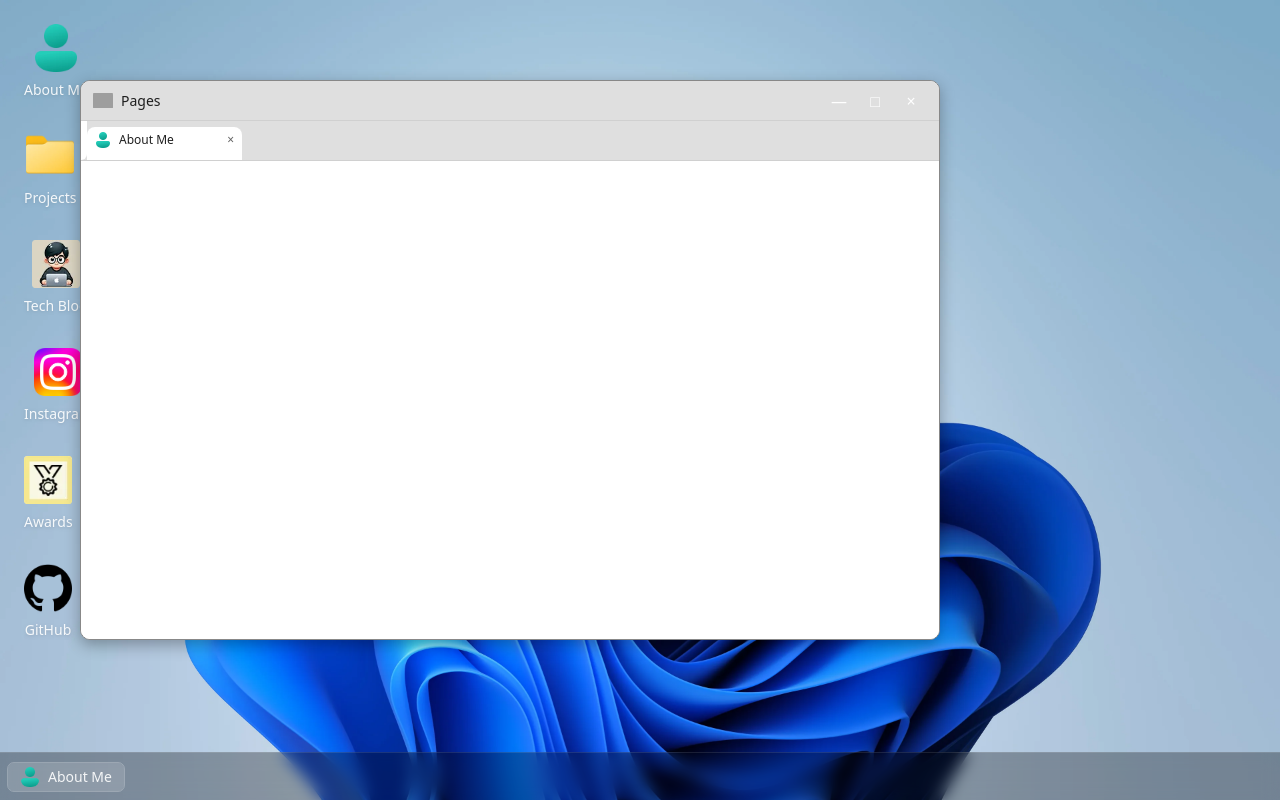
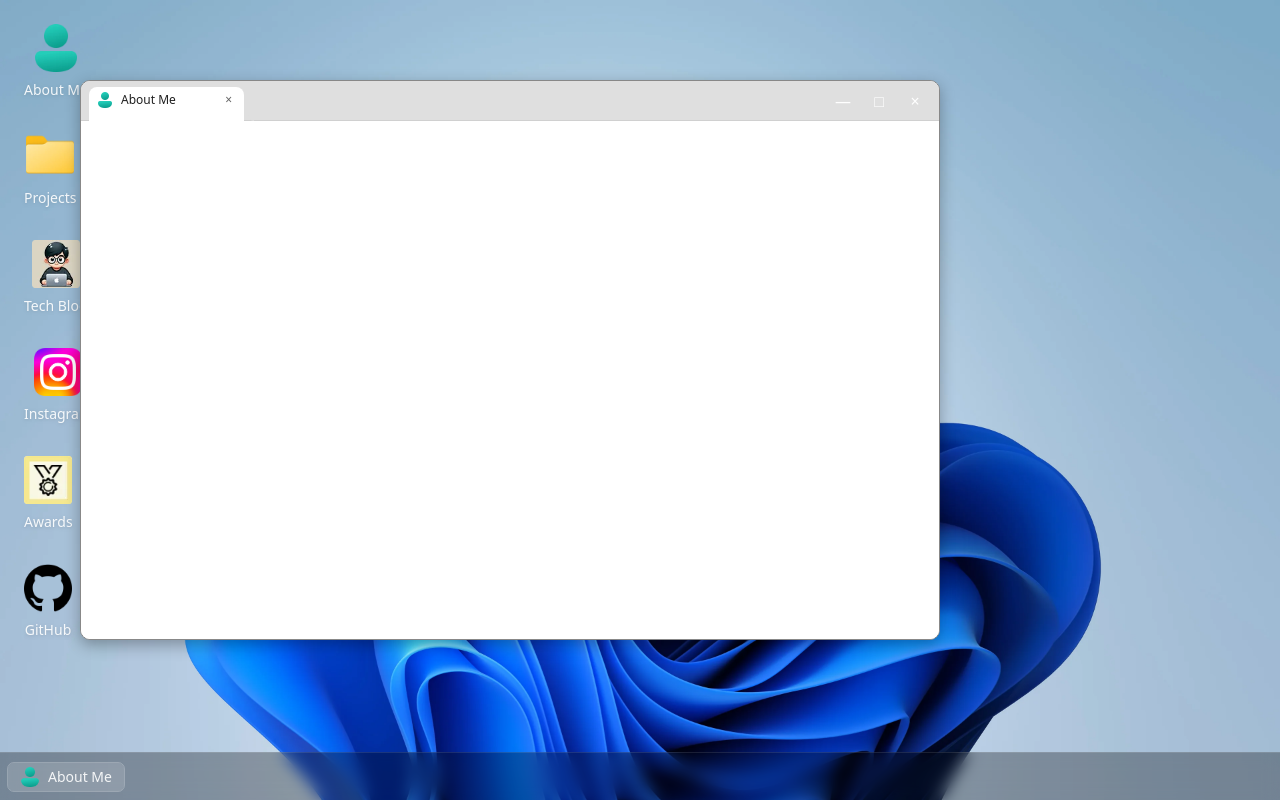
Before and after one commit to alpaka206/alpaka206.github.io, a React (Vite) app: page / in a window 1280 px wide. Both pictures are taken after a click on the button "About Me". Built offline with nearby package versions, Linux system fonts and the light colour scheme; grey boxes are pictures that could not be loaded.

Commit message:
refactor: 페이지창 UI 수정

```diff
--- a/src/features/desktop/components/PagesBody.tsx
+++ b/src/features/desktop/components/PagesBody.tsx
@@ -1,15 +1,7 @@
-import { PagesWindow, PageType } from '@/store';
+import { PagesWindow } from '@/store';
 import { useMemo } from 'react';
 
-export function PagesBody({
-  win,
-  onSetActiveTab,
-  onCloseTab,
-}: {
-  win: PagesWindow;
-  onSetActiveTab: (id: PageType) => void;
-  onCloseTab: (id: PageType) => void;
-}) {
+export function PagesBody({ win }: { win: PagesWindow }) {
   const { tabs, activeTabId } = win;
   const active = useMemo(
     () => tabs.find((t) => t.id === activeTabId) ?? tabs[0],
@@ -18,51 +10,6 @@ export function PagesBody({
 
   return (
     <div className='flex flex-col w-full h-full min-h-0'>
-      <div className='h-10 flex items-end bg-[#dfdfdf] border-b border-[#d0d0d0]'>
-        <div className='w-[6px] h-full bg-white rounded-br-[8px]' />
-
-        <div className='flex h-full'>
-          {tabs.map((t) => {
-            const isActive = t.id === active?.id;
-            return (
-              <button
-                key={t.id}
-                onClick={() => onSetActiveTab(t.id)}
-                className={[
-                  'flex items-center justify-between w-[155px] rounded-t-[8px] text-[12px] font-normal select-none',
-                  'pr-2 pl-0',
-                  isActive
-                    ? 'bg-white pt-[6px] pb-[14px] mt-[6px] mb-0'
-                    : 'bg-[#dfdfdf] pt-[6px] pb-[6px] mt-[6px] mb-[8px] hover:bg-white/50',
-                ].join(' ')}
-                title={t.title}
-              >
-                <div className='flex items-center w-full'>
-                  <img
-                    src={t.icon}
-                    alt=''
-                    className='w-4 h-4 object-contain ml-2 mr-2'
-                  />
-                  <span className='truncate text-[#1f1f1f]'>{t.title}</span>
-                </div>
-                <button
-                  onClick={(e) => {
-                    e.stopPropagation();
-                    onCloseTab(t.id);
-                  }}
-                  className='ml-auto text-[#1f1f1f]/70 hover:text-[#1f1f1f]'
-                  aria-label='Close tab'
-                >
-                  ×
-                </button>
-              </button>
-            );
-          })}
-        </div>
-
-        <div className='w-[6px] h-full bg-[#dfdfdf] rounded-bl-[8px]' />
-      </div>
-
       <div
         className='flex-1 min-h-0 overflow-y-auto p-0
                    [&_img]:max-w-full [&_img]:h-auto [&_img]:object-contain
--- a/src/features/desktop/components/WindowShell.tsx
+++ b/src/features/desktop/components/WindowShell.tsx
@@ -11,6 +11,7 @@ export function WindowShell({ win }: { win: AnyWindow }) {
   const setWindowPosition = useDesktopStore((s) => s.setWindowPosition);
   const setActiveTab = useDesktopStore((s) => s.setActiveTab);
   const closeTab = useDesktopStore((s) => s.closeTab);
+  const isMax = win.isMaximized;
 
   const draggingRef = useRef<{
     startX: number;
@@ -19,7 +20,18 @@ export function WindowShell({ win }: { win: AnyWindow }) {
     originY: number;
   } | null>(null);
 
+  const shellStyle: React.CSSProperties = isMax
+    ? { zIndex: win.zIndex }
+    : {
+        left: win.position.x,
+        top: win.position.y,
+        zIndex: win.zIndex,
+        width: win.size?.w ?? 860,
+        height: win.size?.h ?? 560,
+      };
+
   const onPointerDownHeader = (e: React.PointerEvent) => {
+    if ((e.target as HTMLElement).closest('[data-nodrag]')) return;
     focusWindow(win.id);
     (e.target as Element).setPointerCapture?.(e.pointerId);
     draggingRef.current = {
@@ -33,9 +45,10 @@ export function WindowShell({ win }: { win: AnyWindow }) {
   const onPointerMove = (e: React.PointerEvent) => {
     if (!draggingRef.current || win.isMaximized) return;
     const { startX, startY, originX, originY } = draggingRef.current;
-    const dx = e.clientX - startX;
-    const dy = e.clientY - startY;
-    setWindowPosition(win.id, { x: originX + dx, y: originY + dy });
+    setWindowPosition(win.id, {
+      x: originX + (e.clientX - startX),
+      y: originY + (e.clientY - startY),
+    });
   };
 
   const onPointerUp = (e: React.PointerEvent) => {
@@ -43,32 +56,29 @@ export function WindowShell({ win }: { win: AnyWindow }) {
     (e.target as Element).releasePointerCapture?.(e.pointerId);
   };
 
-  const stylePos = win.isMaximized
-    ? {}
-    : { left: win.position.x, top: win.position.y };
-  const z = win.zIndex;
-
   return (
     <div
       className={`absolute pointer-events-auto ${
         win.isMaximized ? 'inset-0' : ''
       } ${win.isOpen && !win.isMinimized ? '' : 'hidden'}`}
-      style={{
-        ...stylePos,
-        zIndex: z,
-        width: win.size?.w ?? 860,
-        height: win.size?.h ?? 560,
-      }}
+      style={shellStyle}
     >
       <div className='flex flex-col w-full h-full rounded-[10px] shadow-[0_5px_15px_rgba(0,0,0,0.3)] overflow-hidden border border-[#888] bg-[#fefefe]'>
         <div
-          className='flex items-center justify-between h-10 select-none cursor-grab active:cursor-grabbing bg-[#dfdfdf] border-b border-[#d0d0d0] px-3'
+          className='flex items-center justify-between h-10 select-none cursor-grab active:cursor-grabbing bg-[#dfdfdf] border-b border-[#d0d0d0] px-2'
           onPointerDown={onPointerDownHeader}
           onPointerMove={onPointerMove}
           onPointerUp={onPointerUp}
           onDoubleClick={() => maximizeWindow(win.id)}
         >
-          <div className='flex items-center gap-2'>
+          {win.type === 'pages' ? (
+            <PageTabsInline
+              win={win as PagesWindow}
+              onSetActiveTab={setActiveTab}
+              onCloseTab={closeTab}
+            />
+          ) : (
+            <div className='flex items-center gap-2' data-nodrag>
               <img
                 src={win.icon}
                 alt=''
@@ -76,7 +86,8 @@ export function WindowShell({ win }: { win: AnyWindow }) {
               />
               <span className='text-sm text-[#1f1f1f]'>{win.title}</span>
             </div>
-          <div className='flex items-center gap-1'>
+          )}
+          <div className='flex items-center gap-1' data-nodrag>
             <button
               onClick={() => minimizeWindow(win.id)}
               className='w-8 h-8 grid place-items-center hover:bg-black/5 rounded-md'
@@ -103,11 +114,7 @@ export function WindowShell({ win }: { win: AnyWindow }) {
 
         <div className='flex-1 min-h-0 overflow-hidden bg-white'>
           {win.type === 'pages' ? (
-            <PagesBody
-              win={win as PagesWindow}
-              onSetActiveTab={setActiveTab}
-              onCloseTab={closeTab}
-            />
+            <PagesBody win={win as PagesWindow} />
           ) : (
             <FolderBody win={win as FolderWindow} />
           )}
@@ -116,3 +123,64 @@ export function WindowShell({ win }: { win: AnyWindow }) {
     </div>
   );
 }
+
+function PageTabsInline({
+  win,
+  onSetActiveTab,
+  onCloseTab,
+}: {
+  win: PagesWindow;
+  onSetActiveTab: (id: any) => void;
+  onCloseTab: (id: any) => void;
+}) {
+  return (
+    <div className='flex items-end h-10 gap-1' data-nodrag>
+      <div className='flex h-full overflow-x-auto'>
+        {win.tabs.map((t) => {
+          const isActive = t.id === win.activeTabId;
+          return (
+            <button
+              key={t.id as string}
+              onClick={(e) => {
+                e.stopPropagation();
+                onSetActiveTab(t.id);
+              }}
+              className={[
+                'group flex items-center justify-between w-[155px] rounded-t-[8px] text-[12px] font-normal select-none',
+                'pr-2 pl-0',
+                isActive
+                  ? 'bg-white pt-[6px] pb-[14px] mt-[6px] mb-0'
+                  : 'bg-[#dfdfdf] pt-[6px] pb-[6px] mt-[6px] mb-[8px] hover:bg-white/50',
+              ].join(' ')}
+              title={t.title}
+              aria-pressed={isActive}
+            >
+              <div className='flex items-center w-full min-w-0'>
+                <img
+                  src={t.icon}
+                  alt=''
+                  className='w-4 h-4 object-contain ml-2 mr-2'
+                />
+                <span className='truncate text-[#1f1f1f]'>{t.title}</span>
+              </div>
+
+              <button
+                type='button'
+                onClick={(e) => {
+                  e.stopPropagation();
+                  onCloseTab(t.id);
+                }}
+                aria-label='Close tab'
+                className='ml-2 px-1 leading-none text-[#1f1f1f]/70 hover:text-[#1f1f1f]'
+              >
+                ×
+              </button>
+            </button>
+          );
+        })}
+      </div>
+
+      <div className='w-[6px] h-full bg-[#dfdfdf] rounded-bl-[8px]' />
+    </div>
+  );
+}
--- a/src/store/useDesktopStore.ts
+++ b/src/store/useDesktopStore.ts
@@ -313,9 +313,25 @@ export const useDesktopStore = create<DesktopState>((set, get) => ({
 
   maximizeWindow: (id) => {
     set((s) => ({
-      windows: s.windows.map((w) =>
-        w.id === id ? { ...w, isMaximized: !w.isMaximized } : w
-      ),
+      windows: s.windows.map((w) => {
+        if (w.id !== id) return w;
+        if (!w.isMaximized) {
+          return {
+            ...w,
+            isMaximized: true,
+            __prevBounds: { position: w.position, size: w.size },
+          } as any;
+        } else {
+          const prev = (w as any).__prevBounds;
+          return {
+            ...w,
+            isMaximized: false,
+            position: prev?.position ?? w.position,
+            size: prev?.size ?? w.size,
+            __prevBounds: undefined,
+          } as any;
+        }
+      }),
     }));
   },
 
```
Lines whose indentation alone changed are shown as unchanged.
